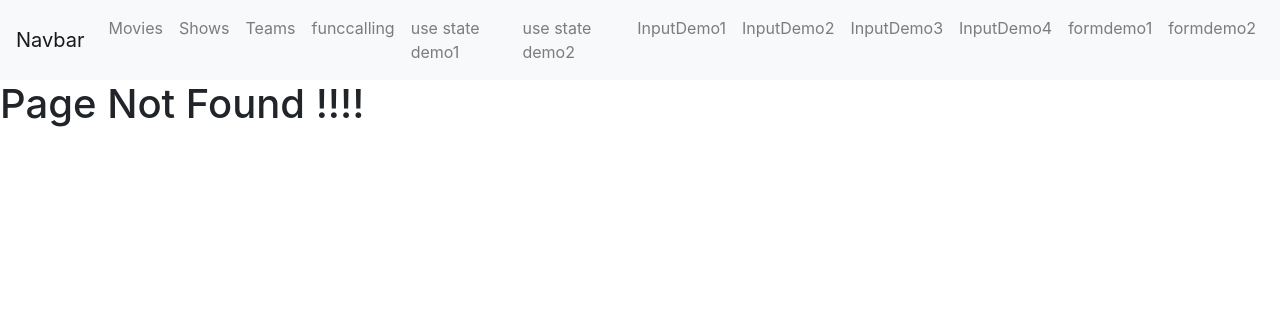
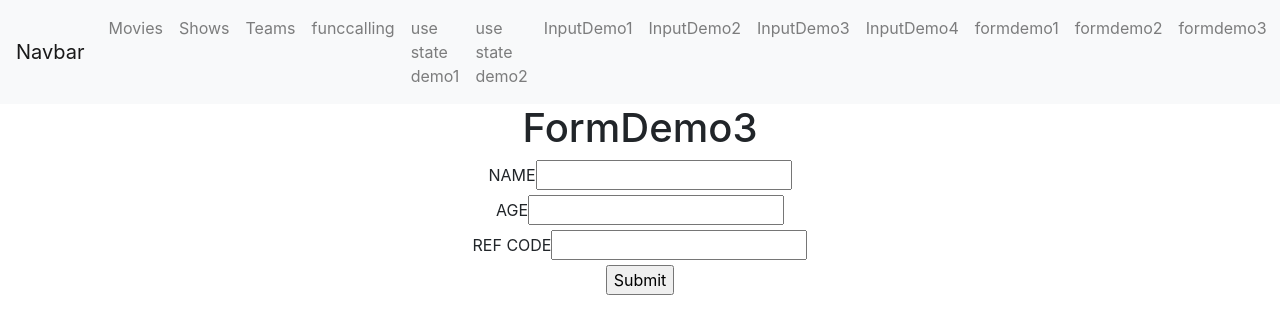
Before and after one commit to samirvithlani/mern_react_24_club_26, a React (Vite) app: page /formdemo3 in a window 1280 px wide. Before the commit this address had no page. Shown: the top 334 px of the page. Built offline with nearby package versions, Linux system fonts and the light colour scheme.

Commit message:
validate

```diff
--- a/src/App.jsx
+++ b/src/App.jsx
@@ -26,6 +26,7 @@ import { INputDemo3 } from './components/input/INputDemo3'
 import { InputDemo4 } from './components/input/InputDemo4'
 import { FormDemo1 } from './components/forms/FormDemo1'
 import { FormDemo2 } from './components/forms/FormDemo2'
+import { FormDemo3 } from './components/forms/FormDemo3'
 
 
 function App() {
@@ -53,6 +54,7 @@ function App() {
             <Route path='/inputdemo4' element ={<InputDemo4/>}></Route>
             <Route path='/formdemo1' element ={<FormDemo1/>}></Route>
             <Route path='/formdemo2' element ={<FormDemo2/>}></Route>
+            <Route path='/formdemo3' element = {<FormDemo3/> }></Route>
           </Routes>
     </div>
   )
--- a/src/components/Navbar.jsx
+++ b/src/components/Navbar.jsx
@@ -82,6 +82,11 @@ export const Navbar = () => {
                 formdemo2
               </Link>
             </li>
+            <li class="nav-item">
+              <Link class="nav-link" to="/formdemo3">
+                formdemo3
+              </Link>
+            </li>
 
 
 
--- /dev/null
+++ b/src/components/forms/FormDemo3.jsx
@@ -0,0 +1,75 @@
+import React from 'react'
+import { useForm } from 'react-hook-form'
+
+export const FormDemo3 = () => {
+
+    const refCodeList = ["fb","google","insta"]
+    const {register,handleSubmit,formState:{errors}}=useForm()
+    console.log(errors) //{}
+    const submitHandler = (data)=>{
+        console.log(data)
+    }
+
+    const validationSchema = {
+        nameValidator:{
+            required:{
+                value:true,
+                message:"name is required*"
+            }
+        },
+        ageValidator:{
+            required:{
+                value:true,
+                message:"age is required *"
+            },
+            min:{
+                value:18,
+                message:"min age is 18*"
+            },
+            max:{
+                value:60,
+                message:"max age is 60*"
+            }
+        },
+        refCodeValidator:{
+            required:{
+                value:true,
+                message:"ref code is required*"
+            },
+            //params is udf variable
+            validate:(params)=>{
+                //console.log("params",params)
+                //return params == "insta" || "ref code must be insta"
+                return refCodeList.includes(params) || "invalid ref code"
+            }
+        }
+    }
+
+  return (
+    <div style={{textAlign:"center"}}>
+        <h1>FormDemo3</h1>
+        <form onSubmit={handleSubmit(submitHandler)}>
+            <div>
+                <label>NAME</label>
+                <input type='text' {...register("name",validationSchema.nameValidator)}></input>
+                {errors.name && errors.name.message}
+            </div>
+            <div>
+                <label>AGE</label>
+                <input type='text' {...register("age",validationSchema.ageValidator)}></input>
+                {errors.age && errors.age.message}
+            </div>
+
+            <div>
+                <label>REF CODE</label>
+                <input type='text' {...register("refcode",validationSchema.refCodeValidator)}></input>
+                {errors.refcode && errors.refcode.message}
+            </div>
+            <div>
+                <input type='submit'></input>
+            </div>
+        </form>
+    </div>
+
+  )
+}
```
Also changed, not shown: th.txt.
